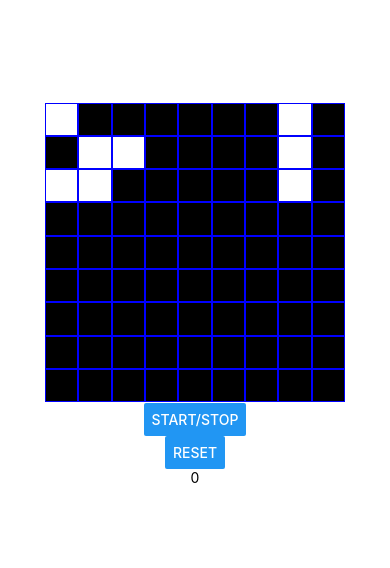
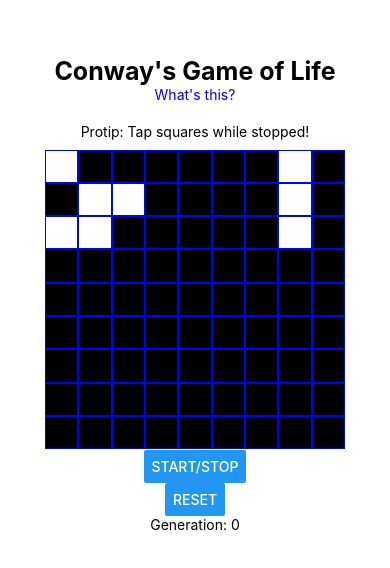
Before and after one commit to kjohna/conway, a React Native app in the folder client-expo/: screen / in a window 390 px wide. Shown: the part 128-696 px from the top of the page. Built offline with nearby package versions, Linux system fonts and the light colour scheme.

Commit message:
tidying up, thunk on button press

```diff
--- a/client-expo/App.js
+++ b/client-expo/App.js
@@ -1,5 +1,7 @@
 import React, { useState, useEffect } from "react";
-import { Button, StyleSheet, Text, View } from "react-native";
+import { Button, StyleSheet, Text, View, Linking } from "react-native";
+// import ReactNativeHapticFeedback from "react-native-haptic-feedback";
+import * as Haptics from "expo-haptics";
 import Board from "./Board";
 
 import conway from "./conway.js";
@@ -34,8 +36,10 @@ export default function App() {
     // console.log("running");
     if (running) {
       setBoard(nextBoard);
+      Haptics.impactAsync("heavy");
     } else {
       // cancelAnimationFrame(animateBoard);
+      Haptics.impactAsync("heavy");
       clearTimeout(animateBoard);
     }
   }, [running]);
@@ -51,7 +55,8 @@ export default function App() {
   }, [board]);
 
   const cellClick = rc => {
-    console.log(`cellClick: ${rc}`);
+    // console.log(`cellClick: ${rc}`);
+    Haptics.impactAsync("heavy");
     const rcArr = rc.split(",");
     const r = rcArr[0];
     const c = rcArr[1];
@@ -61,17 +66,37 @@ export default function App() {
   };
 
   const handleReset = () => {
+    Haptics.impactAsync("heavy");
     setBoard(ogBoard);
     setGeneration(0);
   };
 
+  const handleURLTap = url => {
+    Linking.canOpenURL(url).then(supported => {
+      if (supported) {
+        Linking.openURL(url);
+      } else {
+        console.log("handleURLTap error: " + url);
+      }
+    });
+  };
+
   return (
     <View style={styles.container}>
+      <Text style={styles.title}>Conway's Game of Life</Text>
+      <Text
+        style={styles.link}
+        onPress={() =>
+          handleURLTap("https://en.wikipedia.org/wiki/Conway%27s_Game_of_Life")
+        }
+      >
+        What's this?
+      </Text>
+      <Text style={styles.tip}>Protip: Tap squares while stopped!</Text>
       <Board board={board} running={running} cellClick={cellClick} />
       <Button onPress={() => setRunning(!running)} title="Start/Stop" />
-      <Button onPress={() => handleReset()} title="Reset" />
-      <Text>{generation}</Text>
-      <Text>{running && "Running!"}</Text>
+      <Button disabled={running} onPress={() => handleReset()} title="Reset" />
+      <Text>Generation: {generation}</Text>
     </View>
   );
 }
@@ -82,5 +107,16 @@ const styles = StyleSheet.create({
     backgroundColor: "#fff",
     alignItems: "center",
     justifyContent: "center"
+  },
+  title: {
+    fontWeight: "bold",
+    fontSize: 25
+  },
+  link: {
+    color: "blue",
+    marginBottom: 20
+  },
+  tip: {
+    marginBottom: 10
   }
 });
--- a/client-expo/package.json
+++ b/client-expo/package.json
@@ -9,9 +9,11 @@
   },
   "dependencies": {
     "expo": "^34.0.1",
+    "expo-haptics": "^6.0.0",
     "react": "16.8.3",
     "react-dom": "^16.8.6",
     "react-native": "https://github.com/expo/react-native/archive/sdk-34.0.0.tar.gz",
+    "react-native-haptic-feedback": "^1.8.2",
     "react-native-web": "^0.11.4"
   },
   "devDependencies": {
```
Also changed, not shown: 1 other file (tests, documents, lock files or other folders).
